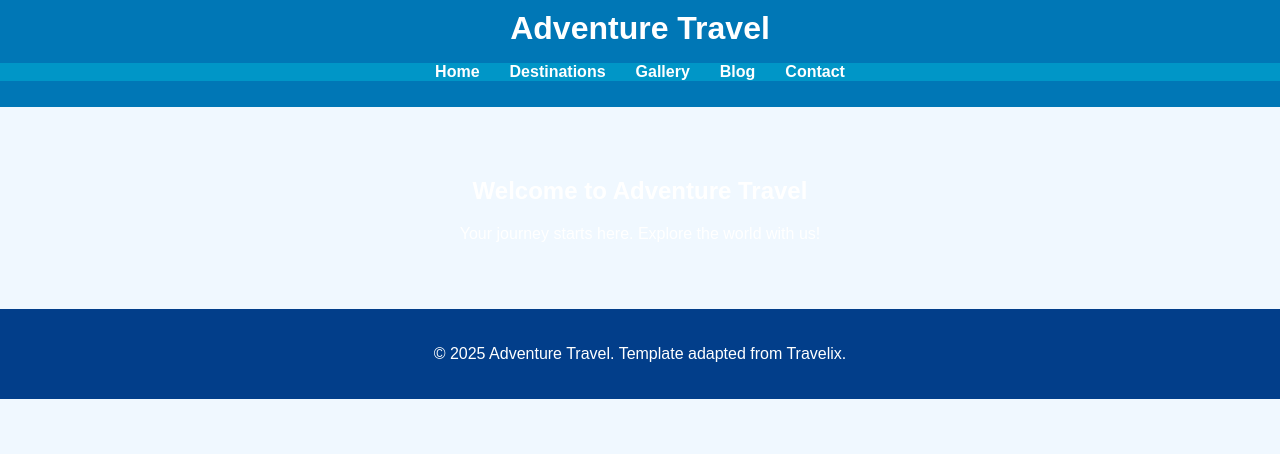
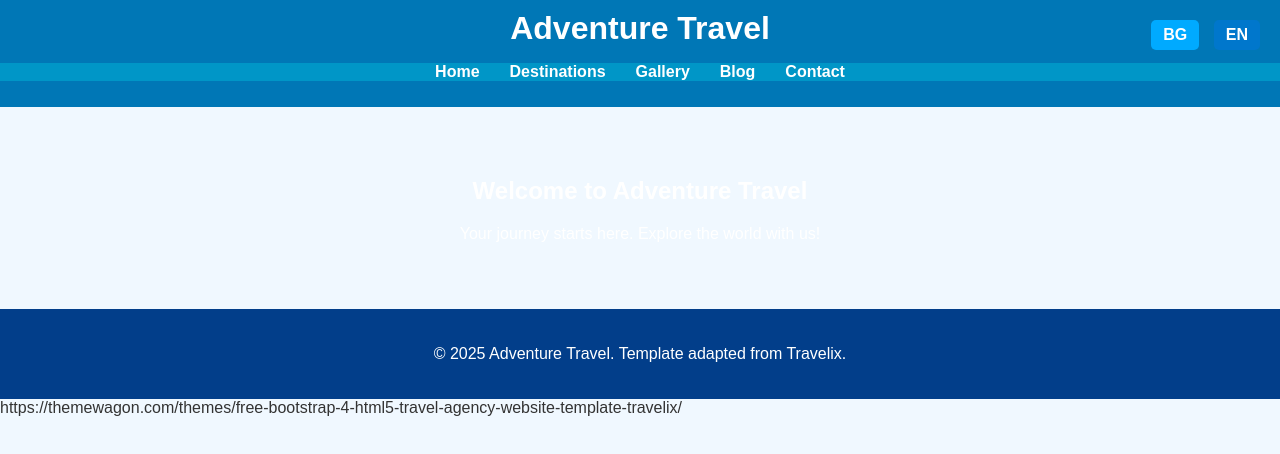
Before and after one commit to darijklbb/Travel-Adventures, a plain HTML site: page index.html in a window 1280 px wide. Drawn offline with Linux system fonts and the light colour scheme.

Commit message:
Update index.html

```diff
--- a/index.html
+++ b/index.html
@@ -8,6 +8,10 @@
 </head>
 <body>
     <header>
+        <div class="language-switcher">
+    <a href="index.html" class="lang-btn active">BG</a>
+    <a href="index-en.html" class="lang-btn">EN</a>
+        </div>
         <h1>Adventure Travel</h1>
         <nav>
             <ul>
@@ -28,5 +32,10 @@
     <footer>
         <p>&copy; 2025 Adventure Travel. Template adapted from Travelix.</p>
     </footer>
+    https://themewagon.com/themes/free-bootstrap-4-html5-travel-agency-website-template-travelix/
+<!-- Scroll to Top Button -->
+<a href="#" class="scroll-top" id="scroll-top">
+    &#8679;
+</a>
 </body>
 </html>
```
